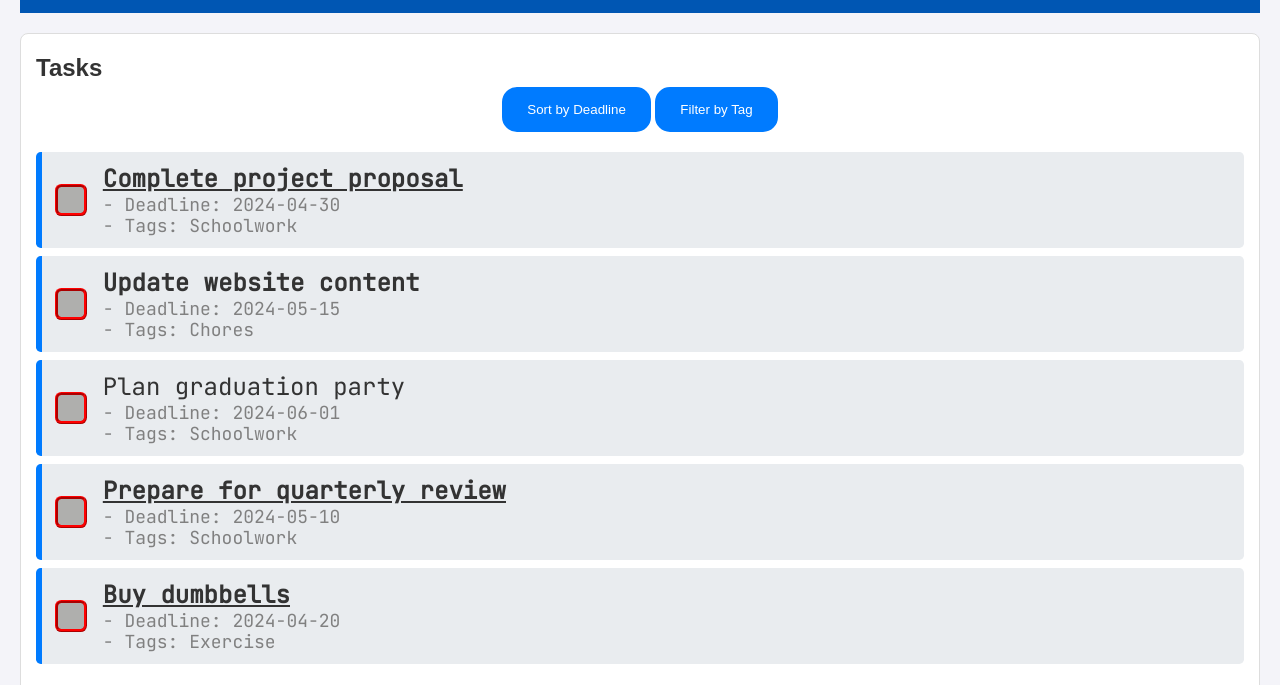
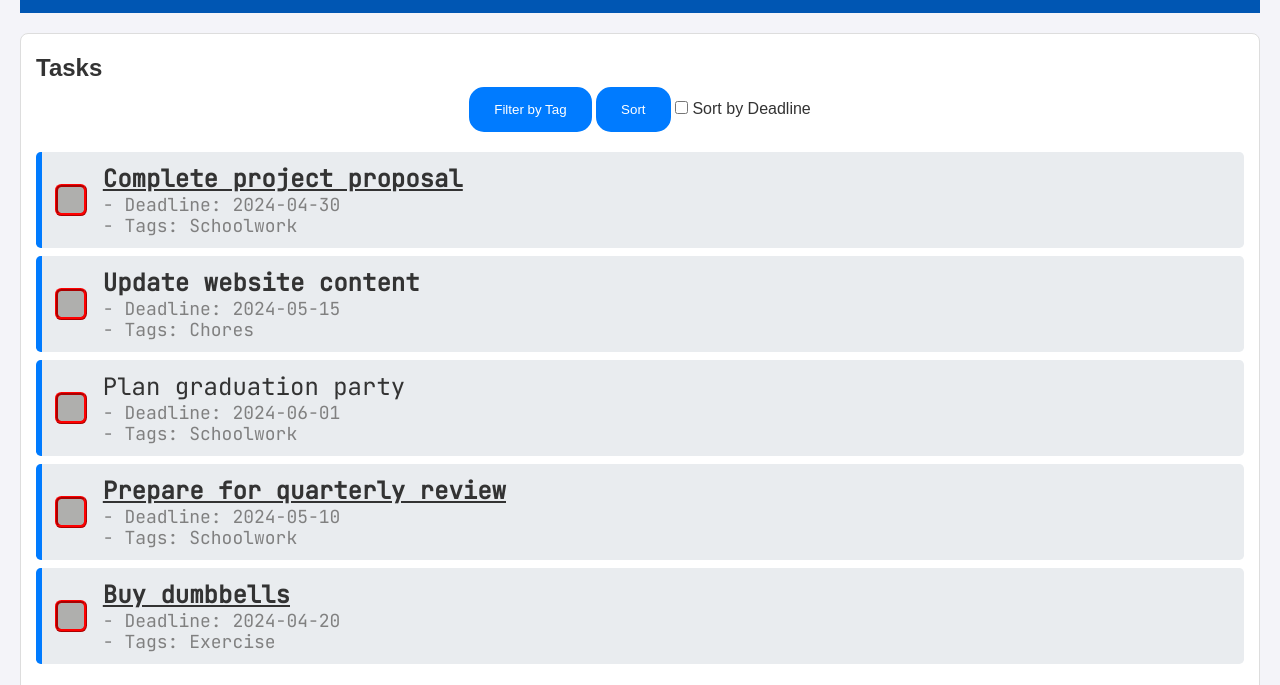
Before and after one commit to cse110-sp24-group35/warmup-exercise, a plain HTML site: page task-list/index.html in a window 1280 px wide. Shown: the part 91-776 px from the top of the page. Drawn offline with Linux system fonts and the light colour scheme.

Commit message:
Added checkbox for sorting

```diff
--- a/task-list/app.js
+++ b/task-list/app.js
@@ -5,7 +5,6 @@ document.addEventListener('DOMContentLoaded', function () {
 
 let tasks = []; // Global array to store tasks
 let ogTasks = []; // Store tasks in original order
-let isSortedByDeadline = false; // Track whether the tasks are sorted by deadline
 
 // Initialize tasks from JSON file and setup the application
 function initTasks() {
@@ -13,7 +12,6 @@ function initTasks() {
         .then(response => response.json())
         .then(data => {
             tasks = data.tasks; // Load tasks into the global array
-            //ogTasks = JSON.parse(JSON.stringify(tasks)); //Create a deep copy
             ogTasks = [...tasks];
             displayTasks(); // Display all tasks initially loaded
         })
@@ -85,16 +83,13 @@ function displayTasks() {
 
 // Sort tasks by deadline
 function sortTasks() {
-    if (!isSortedByDeadline) {
+    const checkbox = document.getElementById('defaultOrNot');
+    if (checkbox.checked) {
         // Sort by deadline
         tasks.sort((a, b) => new Date(a.deadline) - new Date(b.deadline));
-        isSortedByDeadline = true;
-        sortDeadlineButton.style.borderColor = "black"; // Change to white when sorted
     } else {
         // Revert to original order
         tasks = [...ogTasks];
-        isSortedByDeadline = false;
-        sortDeadlineButton.style.borderColor = "#007bff"; // Revert border color to default blue
 
     }
     displayTasks();
@@ -106,12 +101,5 @@ function filterTasks() {
     const filteredTasks = tasks.filter(task => task.tags.includes(tag));
     tasks = filteredTasks;
     displayTasks();
-    //tasks = JSON.parse(JSON.stringify(ogTasks));
     tasks = [...ogTasks];
 }
-
-function ogSort() {
-    //tasks = JSON.parse(JSON.stringify(ogTasks));
-    tasks = [...ogTasks];
-    displayTasks();
-}
--- a/task-list/index.html
+++ b/task-list/index.html
@@ -1,5 +1,6 @@
 <!DOCTYPE html>
 <html lang="en">
+
 <head>
     <meta charset="UTF-8">
     <meta name="viewport" content="width=device-width, initial-scale=1.0">
@@ -8,6 +9,7 @@
     <link rel="icon" type="image/x-icon" href="Resources/iconAlpha.png">
     <link href='https://fonts.googleapis.com/css?family=JetBrains Mono' rel='stylesheet'>
 </head>
+
 <body>
     <header>
         <div>
@@ -20,8 +22,10 @@
         <section id="task-list">
             <h2>Tasks</h2>
             <div id="filters">
-                <button id="sortDeadlineButton" onclick="sortTasks()">Sort by Deadline</button>
                 <button onclick="filterTasks()">Filter by Tag</button>
+                <button id="sortDeadlineButton" onclick="sortTasks()">Sort</button>
+                <input type="checkbox" id="defaultOrNot" name="defaultOrNot" />
+                <label for="defaultOrNot">Sort by Deadline</label>
             </div>
             <ul id="taskItems">
                 <!-- Tasks will be dynamically loaded here -->
@@ -69,4 +73,5 @@
     <script src="app.js"></script>
     <script src="utils.js"></script>
 </body>
+
 </html>
```
